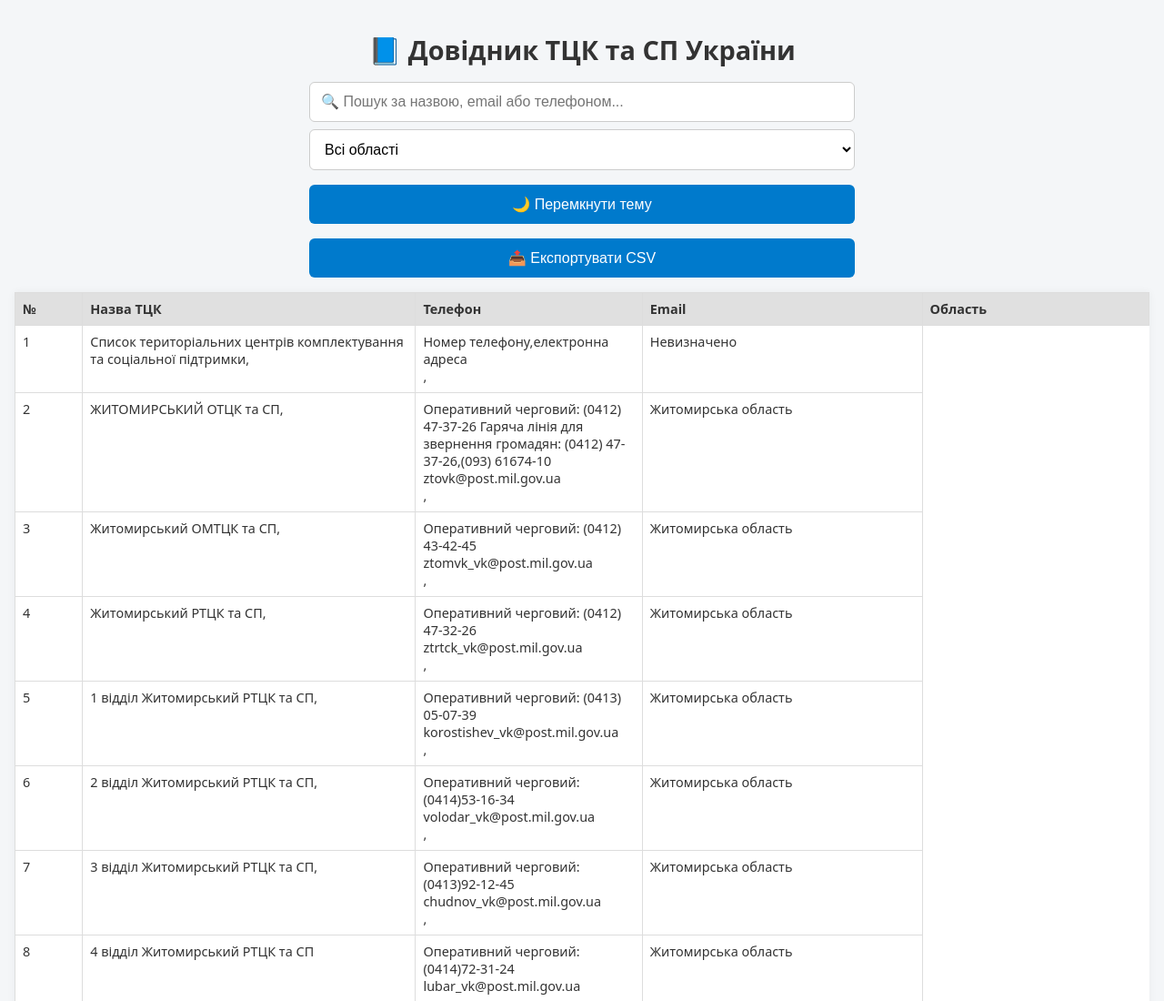
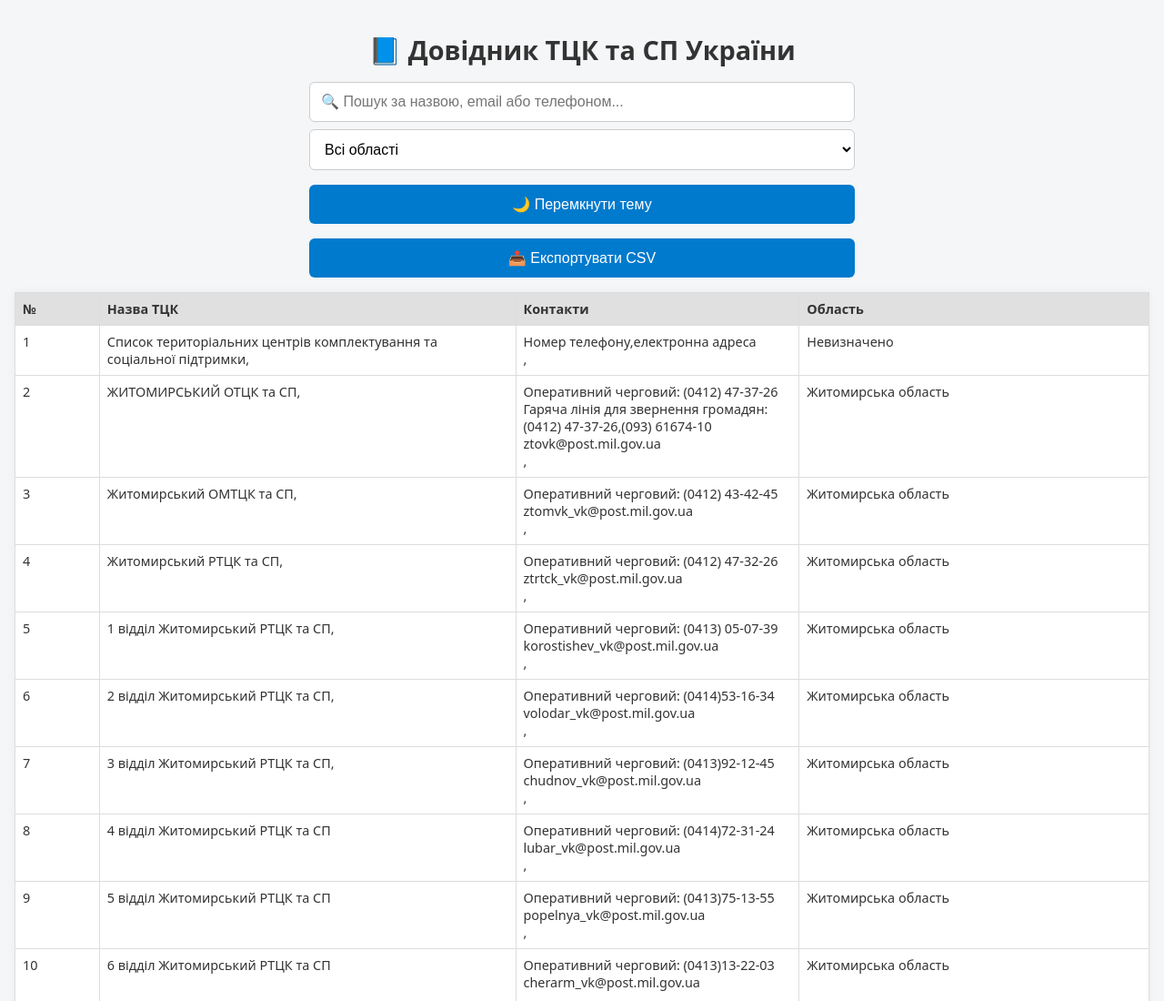
Before and after one commit to SerhiiUDOwenko/dovidniktck, a plain HTML site: page index.html in a window 1280 px wide. Shown: the top 1100 px of the page at 91% size. Drawn offline with Linux system fonts and the light colour scheme.

Commit message:
Update index.html

```diff
--- a/index.html
+++ b/index.html
@@ -21,8 +21,7 @@
       <tr>
         <th>№</th>
         <th>Назва ТЦК</th>
-        <th>Телефон</th>
-        <th>Email</th>
+        <th>Контакти</th>
         <th>Область</th>
       </tr>
     </thead>
```
